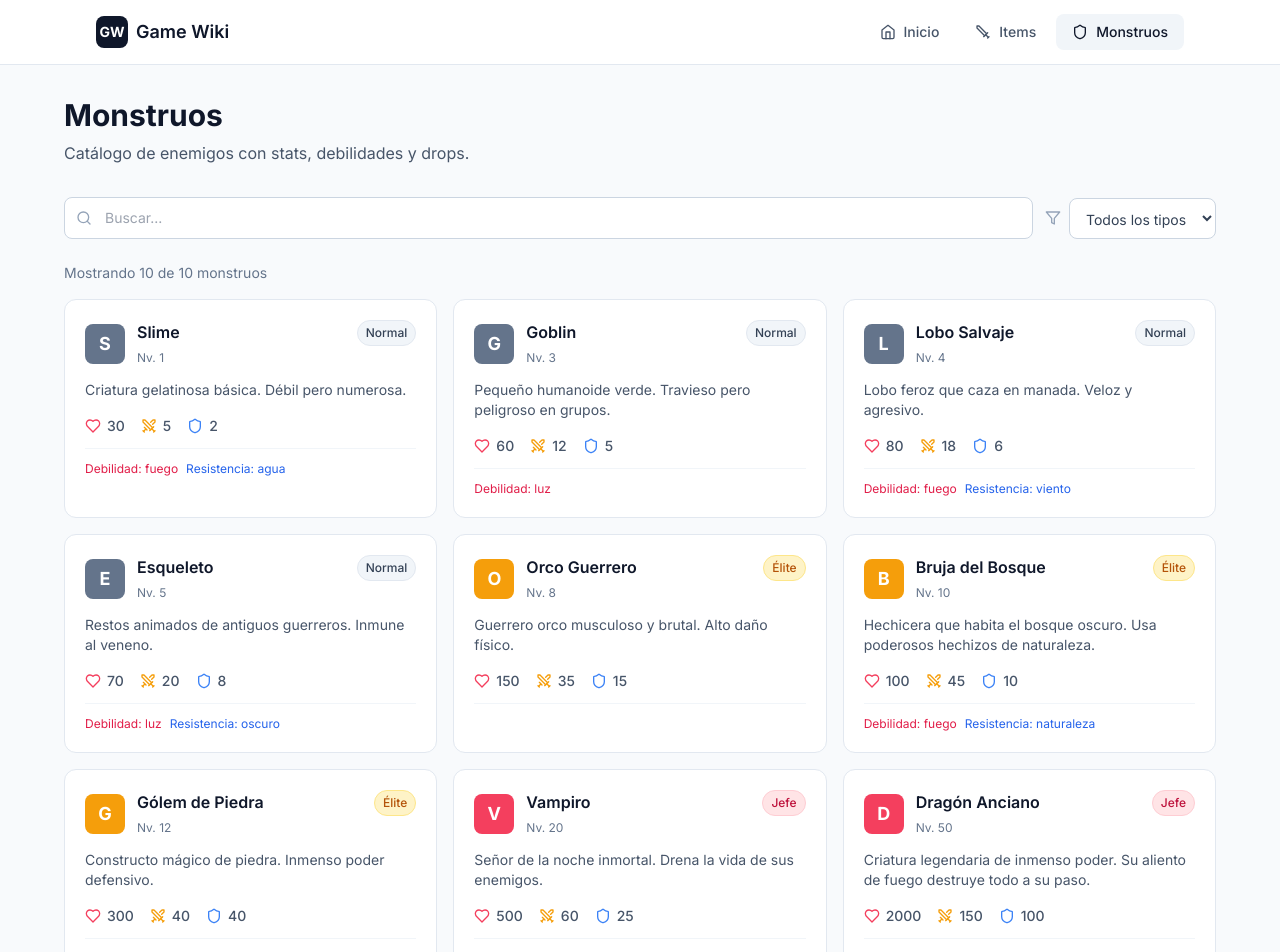
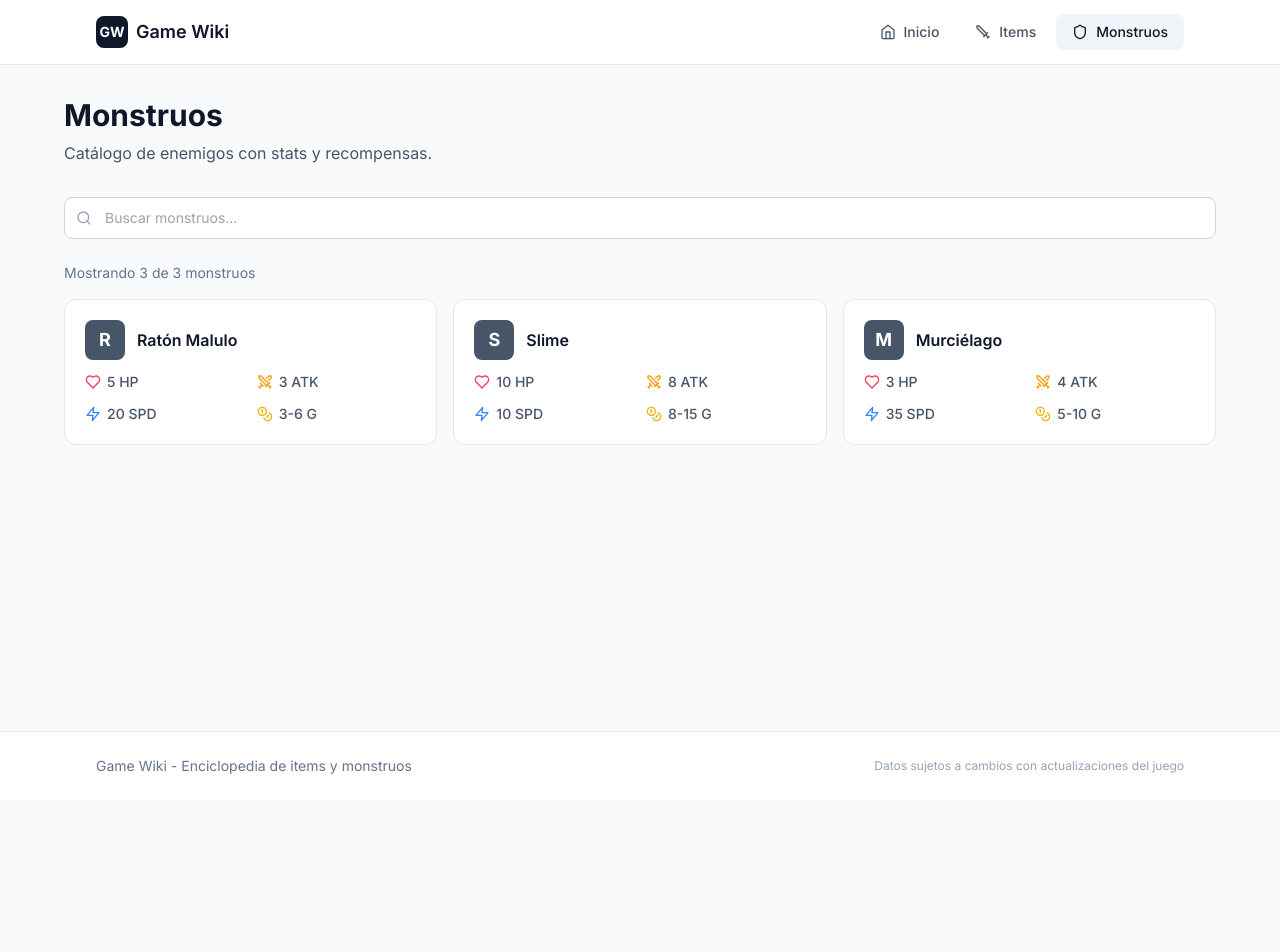
Before and after one commit to worker-8/NOM-Project, a React (Vite) app: page /#/monsters in a window 1280 px wide. Shown: the top 952 px of the page. After the commit the page ends 800 px from the top, so only its background shows below. Built offline with nearby package versions, Linux system fonts and the light colour scheme.

Commit message:
chore: add data

```diff
--- a/src/components/MonsterCard.jsx
+++ b/src/components/MonsterCard.jsx
@@ -1,22 +1,7 @@
 import { Link } from 'react-router-dom'
-import { Heart, Swords, Shield, typeColors } from '../utils/colors'
+import { Heart, Swords, Zap, Coins } from 'lucide-react'
 
 function MonsterCard({ monster }) {
-  const getTypeLabel = (type) => {
-    const labels = {
-      normal: 'Normal',
-      elite: 'Élite',
-      boss: 'Jefe'
-    }
-    return labels[type] || type
-  }
-
-  const typeStyles = {
-    normal: 'bg-slate-100 text-slate-700 border-slate-200',
-    elite: 'bg-amber-100 text-amber-700 border-amber-200',
-    boss: 'bg-rose-100 text-rose-700 border-rose-200'
-  }
-
   return (
     <Link
       to={`/monsters/${monster.id}`}
@@ -24,51 +9,34 @@ function MonsterCard({ monster }) {
     >
       <div className="flex items-start justify-between mb-3">
         <div className="flex items-center gap-3">
-          <div className={`w-10 h-10 rounded-lg flex items-center justify-center text-white font-bold text-lg ${typeColors[monster.type]}`}>
-            {monster.name.charAt(0)}
+          <div className="w-10 h-10 rounded-lg flex items-center justify-center text-white font-bold text-lg bg-slate-600">
+            {monster.nombre.charAt(0)}
           </div>
           <div>
             <h3 className="font-semibold text-slate-900 group-hover:text-slate-700 transition-colors">
-              {monster.name}
+              {monster.nombre}
             </h3>
-            <span className="text-xs text-slate-500">Nv. {monster.level}</span>
           </div>
         </div>
-        <span className={`text-xs font-medium px-2 py-1 rounded-full border ${typeStyles[monster.type]}`}>
-          {getTypeLabel(monster.type)}
-        </span>
       </div>
 
-      <p className="text-sm text-slate-600 line-clamp-2 mb-4">
-        {monster.description}
-      </p>
-
-      <div className="flex items-center gap-4 text-sm text-slate-600">
+      <div className="grid grid-cols-2 gap-3 text-sm text-slate-600">
         <div className="flex items-center gap-1.5">
           <Heart className="w-4 h-4 text-rose-500" />
-          <span className="font-medium">{monster.hp}</span>
+          <span className="font-medium">{monster.vida} HP</span>
         </div>
         <div className="flex items-center gap-1.5">
           <Swords className="w-4 h-4 text-amber-500" />
-          <span className="font-medium">{monster.atk}</span>
+          <span className="font-medium">{monster.dano_ataque} ATK</span>
         </div>
         <div className="flex items-center gap-1.5">
-          <Shield className="w-4 h-4 text-blue-500" />
-          <span className="font-medium">{monster.def}</span>
+          <Zap className="w-4 h-4 text-blue-500" />
+          <span className="font-medium">{monster.velocidad} SPD</span>
         </div>
-      </div>
-
-      <div className="mt-3 pt-3 border-t border-slate-100 flex gap-2 text-xs">
-        {monster.weakness !== 'none' && (
-          <span className="text-rose-600">
-            Debilidad: {monster.weakness}
-          </span>
-        )}
-        {monster.resistance !== 'none' && (
-          <span className="text-blue-600">
-            Resistencia: {monster.resistance}
-          </span>
-        )}
+        <div className="flex items-center gap-1.5">
+          <Coins className="w-4 h-4 text-yellow-500" />
+          <span className="font-medium">{monster.oro_min}-{monster.oro_max} G</span>
+        </div>
       </div>
     </Link>
   )
--- a/src/components/SearchFilter.jsx
+++ b/src/components/SearchFilter.jsx
@@ -1,13 +1,13 @@
 import { Search, Filter } from 'lucide-react'
 
-function SearchFilter({ searchTerm, onSearchChange, filters, activeFilter, onFilterChange }) {
+function SearchFilter({ searchTerm, onSearchChange, filters, activeFilter, onFilterChange, placeholder = 'Buscar...' }) {
   return (
     <div className="flex flex-col sm:flex-row gap-3 mb-6">
       <div className="relative flex-1">
         <Search className="absolute left-3 top-1/2 -translate-y-1/2 w-4 h-4 text-slate-400" />
         <input
           type="text"
-          placeholder="Buscar..."
+          placeholder={placeholder}
           value={searchTerm}
           onChange={(e) => onSearchChange(e.target.value)}
           className="w-full pl-10 pr-4 py-2.5 bg-white border border-slate-300 rounded-lg text-sm focus:outline-none focus:ring-2 focus:ring-slate-500 focus:border-transparent transition-all"
--- a/src/data/monsters.json
+++ b/src/data/monsters.json
@@ -1,142 +1,29 @@
-[
-  {
-    "id": "slime",
-    "name": "Slime",
-    "type": "normal",
-    "level": 1,
-    "hp": 30,
-    "atk": 5,
-    "def": 2,
-    "weakness": "fuego",
-    "resistance": "agua",
-    "drops": ["gelatinous-mass", "small-coin"],
-    "description": "Criatura gelatinosa básica. Débil pero numerosa.",
-    "locations": ["Prado Verde", "Cueva Inicial"]
+{
+  "raton": {
+	"nombre": "Ratón Malulo",
+	"scene": "res://scenes/enemies/raton_malulo.tscn",
+	"vida": 5,
+	"velocidad": 20,
+	"dano_ataque": 3,
+	"oro_min": 3,
+	"oro_max": 6
   },
-  {
-    "id": "goblin",
-    "name": "Goblin",
-    "type": "normal",
-    "level": 3,
-    "hp": 60,
-    "atk": 12,
-    "def": 5,
-    "weakness": "luz",
-    "resistance": "none",
-    "drops": ["goblin-ear", "rusty-dagger", "small-potion"],
-    "description": "Pequeño humanoide verde. Travieso pero peligroso en grupos.",
-    "locations": ["Bosque Sombrío", "Ruinas Antiguas"]
+  "slime": {
+	"nombre": "Slime",
+	"scene": "res://scenes/enemies/slime.tscn",
+	"vida": 10,
+	"velocidad": 10,
+	"dano_ataque": 8,
+	"oro_min": 8,
+	"oro_max": 15
   },
-  {
-    "id": "wolf",
-    "name": "Lobo Salvaje",
-    "type": "normal",
-    "level": 4,
-    "hp": 80,
-    "atk": 18,
-    "def": 6,
-    "weakness": "fuego",
-    "resistance": "viento",
-    "drops": ["wolf-fang", "wolf-pelt", "meat"],
-    "description": "Lobo feroz que caza en manada. Veloz y agresivo.",
-    "locations": ["Bosque Sombrío", "Llanuras del Norte"]
-  },
-  {
-    "id": "skeleton",
-    "name": "Esqueleto",
-    "type": "normal",
-    "level": 5,
-    "hp": 70,
-    "atk": 20,
-    "def": 8,
-    "weakness": "luz",
-    "resistance": "oscuro",
-    "drops": ["bone", "ancient-coin", "rusty-sword"],
-    "description": "Restos animados de antiguos guerreros. Inmune al veneno.",
-    "locations": ["Catacumbas", "Ruinas Antiguas"]
-  },
-  {
-    "id": "orc",
-    "name": "Orco Guerrero",
-    "type": "elite",
-    "level": 8,
-    "hp": 150,
-    "atk": 35,
-    "def": 15,
-    "weakness": "none",
-    "resistance": "none",
-    "drops": ["orc-tooth", "iron-armor", "war-axe"],
-    "description": "Guerrero orco musculoso y brutal. Alto daño físico.",
-    "locations": ["Montañas Rocosas", "Fuerte Orco"]
-  },
-  {
-    "id": "witch",
-    "name": "Bruja del Bosque",
-    "type": "elite",
-    "level": 10,
-    "hp": 100,
-    "atk": 45,
-    "def": 10,
-    "weakness": "fuego",
-    "resistance": "naturaleza",
-    "drops": ["witch-hair", "magic-dust", "spell-book"],
-    "description": "Hechicera que habita el bosque oscuro. Usa poderosos hechizos de naturaleza.",
-    "locations": ["Bosque Sombrío Profundo", "Torre Abandonada"]
-  },
-  {
-    "id": "golem",
-    "name": "Gólem de Piedra",
-    "type": "elite",
-    "level": 12,
-    "hp": 300,
-    "atk": 40,
-    "def": 40,
-    "weakness": "agua",
-    "resistance": "fuego",
-    "drops": ["magic-stone", "golem-core", "heavy-plate"],
-    "description": "Constructo mágico de piedra. Inmenso poder defensivo.",
-    "locations": ["Ruinas Antiguas", "Mina Abandonada"]
-  },
-  {
-    "id": "vampire",
-    "name": "Vampiro",
-    "type": "boss",
-    "level": 20,
-    "hp": 500,
-    "atk": 60,
-    "def": 25,
-    "weakness": "luz",
-    "resistance": "oscuro",
-    "drops": ["vampire-fang", "blood-crystal", "cape-of-night"],
-    "description": "Señor de la noche inmortal. Drena la vida de sus enemigos.",
-    "locations": ["Castillo Oscuro", "Cripta Real"]
-  },
-  {
-    "id": "dragon",
-    "name": "Dragón Anciano",
-    "type": "boss",
-    "level": 50,
-    "hp": 2000,
-    "atk": 150,
-    "def": 100,
-    "weakness": "hielo",
-    "resistance": "fuego",
-    "drops": ["dragon-scale", "dragon-heart", "flame-sword", "king-crown"],
-    "description": "Criatura legendaria de inmenso poder. Su aliento de fuego destruye todo a su paso.",
-    "locations": ["Montaña Ardiente", "Guarida del Dragón"]
-  },
-  {
-    "id": "lich",
-    "name": "Lich",
-    "type": "boss",
-    "level": 35,
-    "hp": 800,
-    "atk": 90,
-    "def": 35,
-    "weakness": "luz",
-    "resistance": "oscuro",
-    "drops": ["lich-phylactery", "skull-of-power", "robe-of-darkness"],
-    "description": "Mago oscuro inmortal. Domina la nigromancia y puede revivir los muertos.",
-    "locations": ["Necrópolis", "Torre del Olvido"]
+  "murcielago": {
+	"nombre": "Murciélago",
+	"scene": "res://scenes/enemies/murciegalo.tscn",
+	"vida": 3,
+	"velocidad": 35,
+	"dano_ataque": 4,
+	"oro_min": 5,
+	"oro_max": 10
   }
-]
+}
--- a/src/pages/MonsterDetail.jsx
+++ b/src/pages/MonsterDetail.jsx
@@ -1,29 +1,20 @@
 import { useParams, Link, Navigate } from 'react-router-dom'
-import { ArrowLeft, Heart, Swords, Shield, MapPin, Skull, Sparkles } from 'lucide-react'
-import monsters from '../data/monsters.json'
-import { typeColors } from '../utils/colors'
+import { ArrowLeft, Heart, Swords, Zap, Coins, FileCode } from 'lucide-react'
+import monstersData from '../data/monsters.json'
 
 function MonsterDetail() {
   const { id } = useParams()
+
+  // Convertir el objeto de monstruos en un array para buscar por ID
+  const monsters = Object.entries(monstersData).map(([key, data]) => ({
+    id: key,
+    ...data
+  }))
+
   const monster = monsters.find(m => m.id === id)
 
   if (!monster) {
     return <Navigate to="/monsters" replace />
-  }
-
-  const getTypeLabel = (type) => {
-    const labels = {
-      normal: 'Normal',
-      elite: 'Élite',
-      boss: 'Jefe'
-    }
-    return labels[type] || type
-  }
-
-  const typeStyles = {
-    normal: 'bg-slate-100 text-slate-700 border-slate-200',
-    elite: 'bg-amber-100 text-amber-700 border-amber-200',
-    boss: 'bg-rose-100 text-rose-700 border-rose-200'
   }
 
   return (
@@ -40,115 +31,68 @@ function MonsterDetail() {
         <div className="bg-white rounded-2xl border border-slate-200 overflow-hidden">
           <div className="p-6 sm:p-8">
             <div className="flex flex-col sm:flex-row gap-6">
-              <div className={`w-24 h-24 sm:w-32 sm:h-32 rounded-2xl flex items-center justify-center text-white text-4xl sm:text-5xl font-bold flex-shrink-0 ${typeColors[monster.type]}`}>
-                {monster.name.charAt(0)}
+              <div className="w-24 h-24 sm:w-32 sm:h-32 rounded-2xl flex items-center justify-center text-white text-4xl sm:text-5xl font-bold flex-shrink-0 bg-slate-600">
+                {monster.nombre.charAt(0)}
               </div>
 
               <div className="flex-1">
-                <div className="flex flex-wrap items-center gap-3 mb-2">
-                  <span className={`px-3 py-1 rounded-full text-sm font-medium border ${typeStyles[monster.type]}`}>
-                    {getTypeLabel(monster.type)}
-                  </span>
-                  <span className="px-3 py-1 rounded-full text-sm font-medium bg-slate-100 text-slate-700 border border-slate-200">
-                    Nivel {monster.level}
-                  </span>
-                </div>
-
                 <h1 className="text-2xl sm:text-3xl font-bold text-slate-900 mb-3">
-                  {monster.name}
+                  {monster.nombre}
                 </h1>
 
-                <p className="text-slate-600">
-                  {monster.description}
-                </p>
+                <div className="flex items-center gap-2 text-sm text-slate-500">
+                  <FileCode className="w-4 h-4" />
+                  <code className="bg-slate-100 px-2 py-1 rounded">{monster.scene}</code>
+                </div>
               </div>
             </div>
           </div>
 
           <div className="border-t border-slate-200 bg-slate-50 p-6 sm:p-8">
-            <div className="grid sm:grid-cols-2 gap-6">
-              <div>
             <h2 className="text-lg font-semibold text-slate-900 mb-4 flex items-center gap-2">
               <Swords className="w-5 h-5" />
               Estadísticas
             </h2>
-                <div className="space-y-3">
+
+            <div className="grid sm:grid-cols-2 lg:grid-cols-4 gap-4">
               <div className="bg-white p-4 rounded-xl border border-slate-200 flex items-center justify-between">
                 <div className="flex items-center gap-3">
                   <div className="w-10 h-10 bg-rose-100 rounded-lg flex items-center justify-center">
                     <Heart className="w-5 h-5 text-rose-600" />
                   </div>
-                      <span className="text-slate-600">Salud</span>
+                  <span className="text-slate-600">Vida</span>
                 </div>
-                    <span className="text-xl font-bold text-slate-900">{monster.hp}</span>
+                <span className="text-xl font-bold text-slate-900">{monster.vida}</span>
               </div>
+
               <div className="bg-white p-4 rounded-xl border border-slate-200 flex items-center justify-between">
                 <div className="flex items-center gap-3">
                   <div className="w-10 h-10 bg-amber-100 rounded-lg flex items-center justify-center">
                     <Swords className="w-5 h-5 text-amber-600" />
                   </div>
-                      <span className="text-slate-600">Ataque</span>
+                  <span className="text-slate-600">Daño</span>
                 </div>
-                    <span className="text-xl font-bold text-slate-900">{monster.atk}</span>
+                <span className="text-xl font-bold text-slate-900">{monster.dano_ataque}</span>
               </div>
+
               <div className="bg-white p-4 rounded-xl border border-slate-200 flex items-center justify-between">
                 <div className="flex items-center gap-3">
                   <div className="w-10 h-10 bg-blue-100 rounded-lg flex items-center justify-center">
-                        <Shield className="w-5 h-5 text-blue-600" />
+                    <Zap className="w-5 h-5 text-blue-600" />
                   </div>
-                      <span className="text-slate-600">Defensa</span>
+                  <span className="text-slate-600">Velocidad</span>
                 </div>
-                    <span className="text-xl font-bold text-slate-900">{monster.def}</span>
-                  </div>
-                </div>
+                <span className="text-xl font-bold text-slate-900">{monster.velocidad}</span>
               </div>
 
-              <div>
-                <h2 className="text-lg font-semibold text-slate-900 mb-4 flex items-center gap-2">
-                  <Sparkles className="w-5 h-5" />
-                  Combate
-                </h2>
-                <div className="space-y-3">
-                  <div className="bg-white p-4 rounded-xl border border-slate-200">
-                    <p className="text-sm text-slate-500 mb-1">Debilidad</p>
-                    <p className={`font-semibold capitalize ${monster.weakness !== 'none' ? 'text-rose-600' : 'text-slate-400'}`}>
-                      {monster.weakness !== 'none' ? monster.weakness : 'Ninguna'}
-                    </p>
+              <div className="bg-white p-4 rounded-xl border border-slate-200 flex items-center justify-between">
+                <div className="flex items-center gap-3">
+                  <div className="w-10 h-10 bg-yellow-100 rounded-lg flex items-center justify-center">
+                    <Coins className="w-5 h-5 text-yellow-600" />
                   </div>
-                  <div className="bg-white p-4 rounded-xl border border-slate-200">
-                    <p className="text-sm text-slate-500 mb-1">Resistencia</p>
-                    <p className={`font-semibold capitalize ${monster.resistance !== 'none' ? 'text-blue-600' : 'text-slate-400'}`}>
-                      {monster.resistance !== 'none' ? monster.resistance : 'Ninguna'}
-                    </p>
+                  <span className="text-slate-600">Oro</span>
                 </div>
-                  <div className="bg-white p-4 rounded-xl border border-slate-200">
-                    <p className="text-sm text-slate-500 mb-2 flex items-center gap-2">
-                      <Skull className="w-4 h-4" />
-                      Drops
-                    </p>
-                    <div className="flex flex-wrap gap-2">
-                      {monster.drops.map((drop) => (
-                        <span key={drop} className="px-2 py-1 bg-slate-100 rounded text-xs font-medium text-slate-700 capitalize">
-                          {drop.replace(/-/g, ' ')}
-                        </span>
-                      ))}
-                    </div>
-                  </div>
-                </div>
-              </div>
-            </div>
-
-            <div className="mt-6 pt-6 border-t border-slate-200">
-              <h2 className="text-lg font-semibold text-slate-900 mb-4 flex items-center gap-2">
-                <MapPin className="w-5 h-5" />
-                Localizaciones
-              </h2>
-              <div className="flex flex-wrap gap-2">
-                {monster.locations.map((location) => (
-                  <span key={location} className="px-4 py-2 bg-white border border-slate-200 rounded-lg text-slate-700">
-                    {location}
-                  </span>
-                ))}
+                <span className="text-xl font-bold text-slate-900">{monster.oro_min}-{monster.oro_max}</span>
               </div>
             </div>
           </div>
--- a/src/pages/Monsters.jsx
+++ b/src/pages/Monsters.jsx
@@ -1,44 +1,38 @@
 import { useState, useMemo } from 'react'
 import SearchFilter from '../components/SearchFilter'
 import MonsterCard from '../components/MonsterCard'
-import monsters from '../data/monsters.json'
+import monstersData from '../data/monsters.json'
 
 function Monsters() {
   const [searchTerm, setSearchTerm] = useState('')
-  const [typeFilter, setTypeFilter] = useState('all')
 
-  const typeOptions = [
-    { value: 'all', label: 'Todos los tipos' },
-    { value: 'normal', label: 'Normal' },
-    { value: 'elite', label: 'Élite' },
-    { value: 'boss', label: 'Jefe' }
-  ]
+  // Convertir el objeto de monstruos en un array con IDs
+  const monsters = useMemo(() => {
+    return Object.entries(monstersData).map(([id, data]) => ({
+      id,
+      ...data
+    }))
+  }, [])
 
   const filteredMonsters = useMemo(() => {
     return monsters.filter(monster => {
-      const matchesSearch = monster.name.toLowerCase().includes(searchTerm.toLowerCase()) ||
-                          monster.description.toLowerCase().includes(searchTerm.toLowerCase()) ||
-                          monster.locations.some(loc => loc.toLowerCase().includes(searchTerm.toLowerCase()))
-      const matchesType = typeFilter === 'all' || monster.type === typeFilter
-
-      return matchesSearch && matchesType
+      const matchesSearch = monster.nombre.toLowerCase().includes(searchTerm.toLowerCase())
+      return matchesSearch
     })
-  }, [searchTerm, typeFilter])
+  }, [searchTerm, monsters])
 
   return (
     <div className="py-8 px-4">
       <div className="max-w-6xl mx-auto">
         <div className="mb-8">
           <h1 className="text-3xl font-bold text-slate-900 mb-2">Monstruos</h1>
-          <p className="text-slate-600">Catálogo de enemigos con stats, debilidades y drops.</p>
+          <p className="text-slate-600">Catálogo de enemigos con stats y recompensas.</p>
         </div>
 
         <SearchFilter
           searchTerm={searchTerm}
           onSearchChange={setSearchTerm}
-          filters={typeOptions}
-          activeFilter={typeFilter}
-          onFilterChange={setTypeFilter}
+          placeholder="Buscar monstruos..."
         />
 
         <div className="mb-4 text-sm text-slate-500">
@@ -53,7 +47,7 @@ function Monsters() {
 
         {filteredMonsters.length === 0 && (
           <div className="text-center py-12">
-            <p className="text-slate-500">No se encontraron monstruos con esos filtros.</p>
+            <p className="text-slate-500">No se encontraron monstruos con ese nombre.</p>
           </div>
         )}
       </div>
```
Also changed, not shown: src/pages/Home.jsx (+10 -7 lines). Lines whose indentation alone changed are shown as unchanged.
